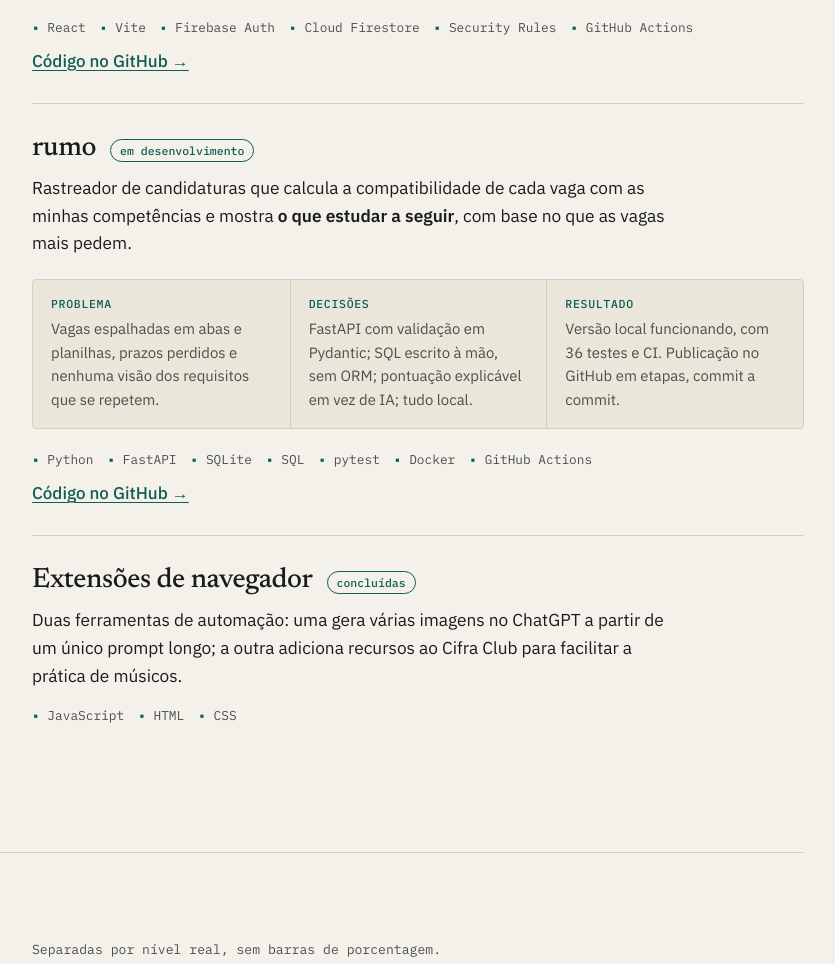
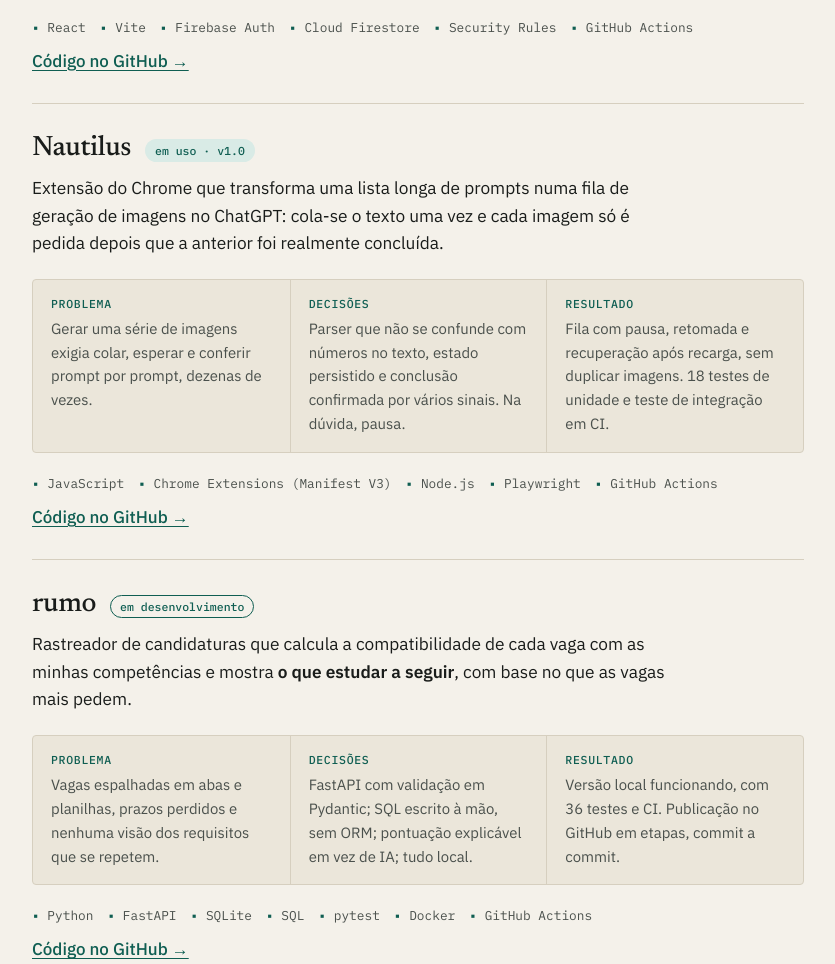
Before and after one commit to leoesquivelcouto/leoesquivelcouto.github.io, a plain HTML site: page index.html in a window 1280 px wide. Shown: the part 1944-2908 px from the top of the page, without its empty margins (328-1163 px from the left). Drawn offline with Linux system fonts and the light colour scheme.

Commit message:
feat: adiciona o Nautilus ao portfólio e ao currículo
Co-Authored-By: Claude Opus 5.5 <noreply@anthropic.com>

```diff
--- a/index.html
+++ b/index.html
@@ -97,6 +97,23 @@
           <p class="links"><a href="https://github.com/leoesquivelcouto/gestclass">Código no GitHub →</a></p>
         </article>
 
+        <article class="projeto" id="nautilus">
+          <div class="projeto-topo">
+            <h3>Nautilus</h3>
+            <span class="status em-uso">em uso · v1.0</span>
+          </div>
+          <p class="projeto-resumo">Extensão do Chrome que transforma uma lista longa de prompts numa fila de geração
+            de imagens no ChatGPT: cola-se o texto uma vez e cada imagem só é pedida depois que a anterior foi
+            realmente concluída.</p>
+          <div class="caso">
+            <div><h4>Problema</h4><p>Gerar uma série de imagens exigia colar, esperar e conferir prompt por prompt, dezenas de vezes.</p></div>
+            <div><h4>Decisões</h4><p>Parser que não se confunde com números no texto, estado persistido e conclusão confirmada por vários sinais. Na dúvida, pausa.</p></div>
+            <div><h4>Resultado</h4><p>Fila com pausa, retomada e recuperação após recarga, sem duplicar imagens. 18 testes de unidade e teste de integração em CI.</p></div>
+          </div>
+          <ul class="stack" aria-label="Tecnologias"><li>JavaScript</li><li>Chrome Extensions (Manifest V3)</li><li>Node.js</li><li>Playwright</li><li>GitHub Actions</li></ul>
+          <p class="links"><a href="https://github.com/leoesquivelcouto/nautilus">Código no GitHub →</a></p>
+        </article>
+
         <article class="projeto" id="rumo">
           <div class="projeto-topo">
             <h3>rumo</h3>
@@ -113,15 +130,6 @@
           <p class="links"><a href="https://github.com/leoesquivelcouto/rumo">Código no GitHub →</a></p>
         </article>
 
-        <article class="projeto" id="extensoes">
-          <div class="projeto-topo">
-            <h3>Extensões de navegador</h3>
-            <span class="status publicado">concluídas</span>
-          </div>
-          <p class="projeto-resumo">Duas ferramentas de automação: uma gera várias imagens no ChatGPT a partir de
-            um único prompt longo; a outra adiciona recursos ao Cifra Club para facilitar a prática de músicos.</p>
-          <ul class="stack" aria-label="Tecnologias"><li>JavaScript</li><li>HTML</li><li>CSS</li></ul>
-        </article>
 
       </div>
     </section>
```
Also changed, not shown: cv/index.html (+5 -4 lines), 1 other file.
